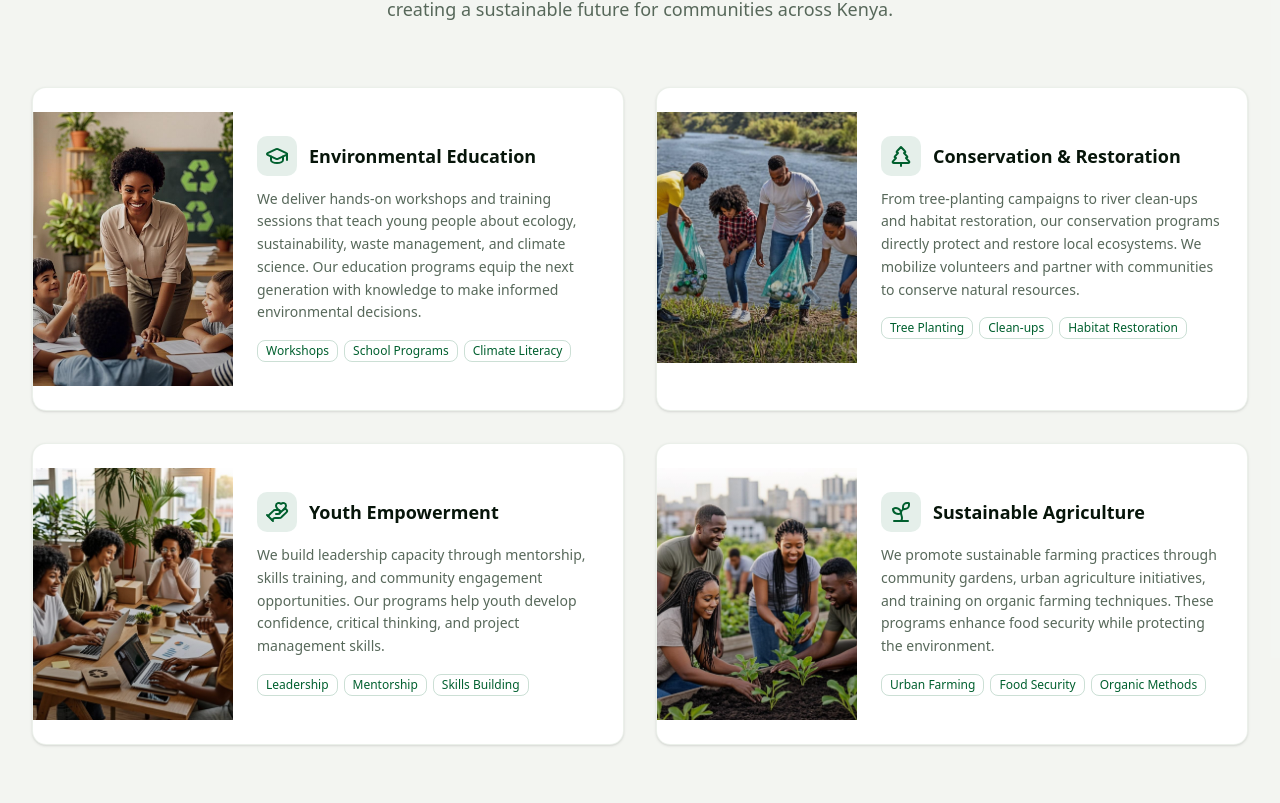
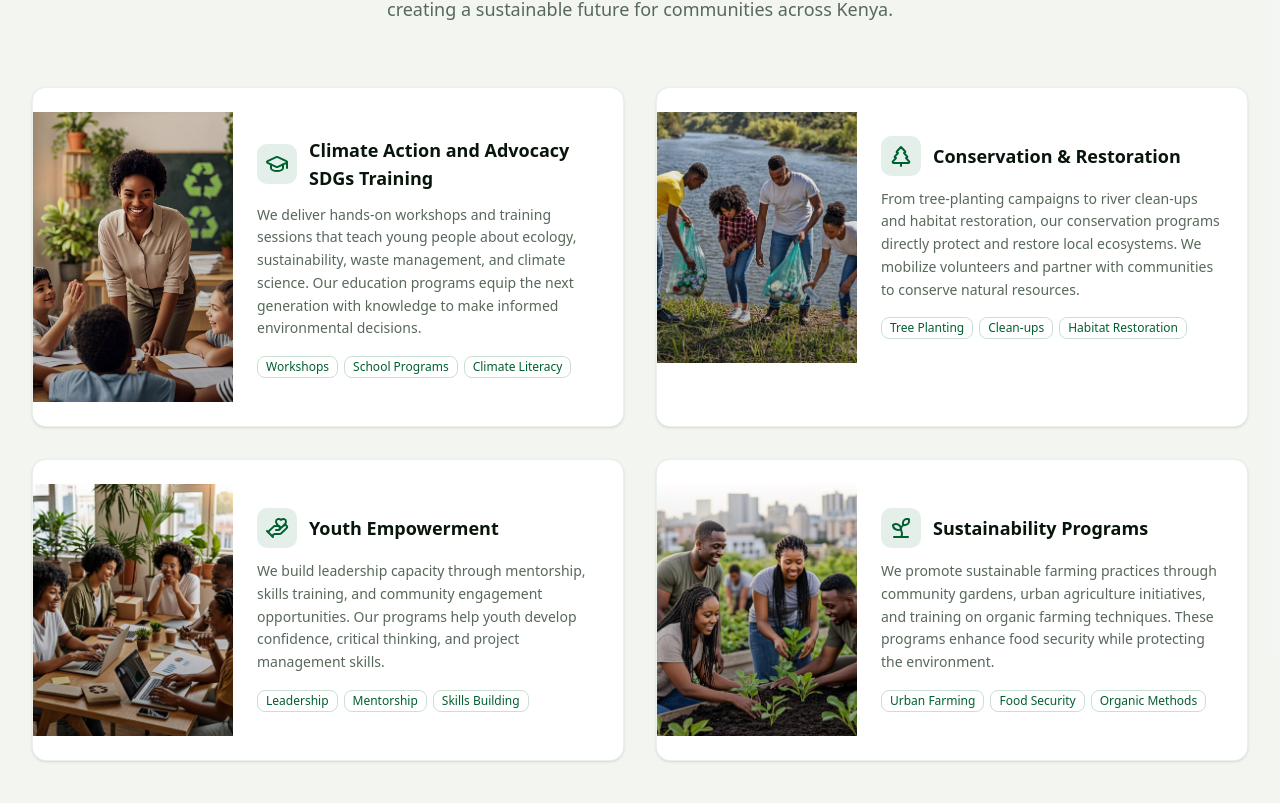
Before and after one commit to rauell1/greenwave-society, a Next.js app: page / in a window 1280 px wide. Shown: the part 2137-2940 px from the top of the page. Built offline with nearby package versions, Linux system fonts and the light colour scheme.

Commit message:
Update program and activity headings to match shared references

```diff
--- a/src/app/page.tsx
+++ b/src/app/page.tsx
@@ -450,7 +450,7 @@ const programs = [
   {
     image: "/images/program-education.png",
     icon: <GraduationCap className="w-6 h-6" />,
-    title: "Environmental Education",
+    title: "Climate Action and Advocacy SDGs Training",
     desc: "We deliver hands-on workshops and training sessions that teach young people about ecology, sustainability, waste management, and climate science. Our education programs equip the next generation with knowledge to make informed environmental decisions.",
     tags: ["Workshops", "School Programs", "Climate Literacy"],
   },
@@ -471,7 +471,7 @@ const programs = [
   {
     image: "/images/program-agriculture.png",
     icon: <Sprout className="w-6 h-6" />,
-    title: "Sustainable Agriculture",
+    title: "Sustainability Programs",
     desc: "We promote sustainable farming practices through community gardens, urban agriculture initiatives, and training on organic farming techniques. These programs enhance food security while protecting the environment.",
     tags: ["Urban Farming", "Food Security", "Organic Methods"],
   },
@@ -547,11 +547,11 @@ function Programs() {
 
 function Impact() {
   const stats = [
-    { icon: <Users className="w-7 h-7" />, value: 500, suffix: "+", label: "Youth Empowered" },
+    { icon: <Users className="w-7 h-7" />, value: 1000, suffix: "+", label: "Youth Empowered" },
     { icon: <TreePine className="w-7 h-7" />, value: 10000, suffix: "+", label: "Trees Planted" },
-    { icon: <Globe className="w-7 h-7" />, value: 25, suffix: "+", label: "Communities Served" },
-    { icon: <Calendar className="w-7 h-7" />, value: 50, suffix: "+", label: "Events Organized" },
-    { icon: <GraduationCap className="w-7 h-7" />, value: 30, suffix: "+", label: "Workshops Delivered" },
+    { icon: <Globe className="w-7 h-7" />, value: 5, suffix: "+", label: "Communities Served" },
+    { icon: <Calendar className="w-7 h-7" />, value: 5, suffix: "+", label: "Events Organized" },
+    { icon: <GraduationCap className="w-7 h-7" />, value: 4, suffix: "+", label: "Workshops Delivered" },
     { icon: <Recycle className="w-7 h-7" />, value: 5, suffix: " tons", label: "Waste Recycled" },
   ];
 
@@ -690,14 +690,14 @@ const activities = [
     mediaUrl: "https://photos.app.goo.gl/bwhvJHBHeFEgnAin9",
   },
   {
-    title: "Post Maandamano Follow-Up",
+    title: "Ngong Hike",
     desc: "Additional highlights from the 1st project activities conducted on 6/7/2024.",
     date: "6 Jul 2024",
     type: "Community",
     mediaUrl: "https://photos.app.goo.gl/aPp6qoR1sftX1ckc7",
   },
   {
-    title: "Hike at Ngong Hills",
+    title: "Valentines Day Picnic",
     desc: "Outdoor team activity focused on wellness, environmental appreciation, and member bonding.",
     date: "Dec 2024",
     type: "Wellness",
@@ -711,14 +711,14 @@ const activities = [
     mediaUrl: "https://photos.app.goo.gl/ep2HVgur2hmVzTNAA",
   },
   {
-    title: "Still Valentine's Day",
+    title: "Departmental Hang Out",
     desc: "Additional Valentine's Day moments highlighting peer support and youth wellbeing activities.",
     date: "14 Feb 2025",
     type: "Community",
     mediaUrl: "https://photos.app.goo.gl/zZqqv3SGCCxqBBAo8",
   },
   {
-    title: "Greenwave Departmental Hangout",
+    title: "Kangemi Restoration Program",
     desc: "Cross-department hangout to strengthen collaboration, planning, and team cohesion.",
     date: "Jul 2025",
     type: "Team Building",
```
